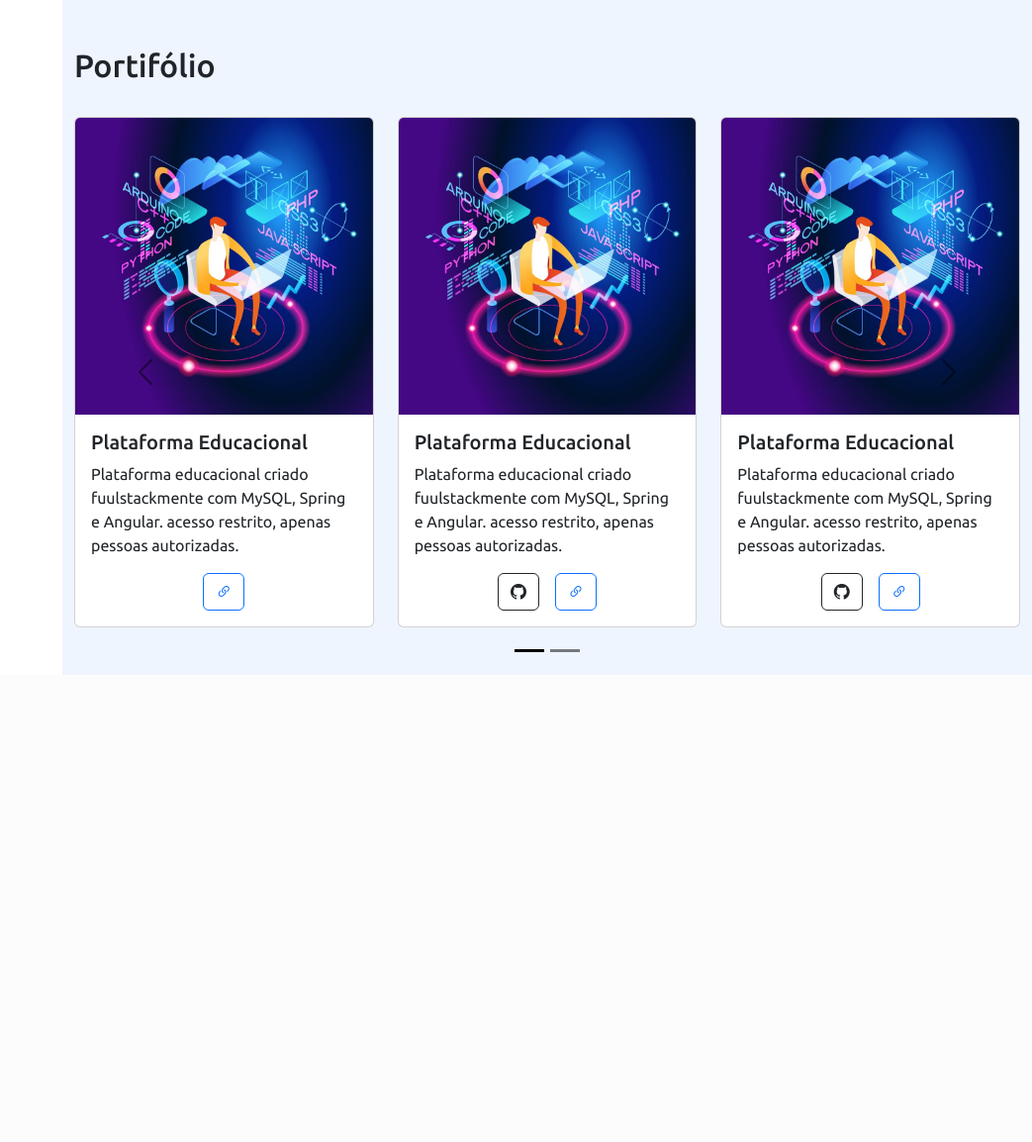
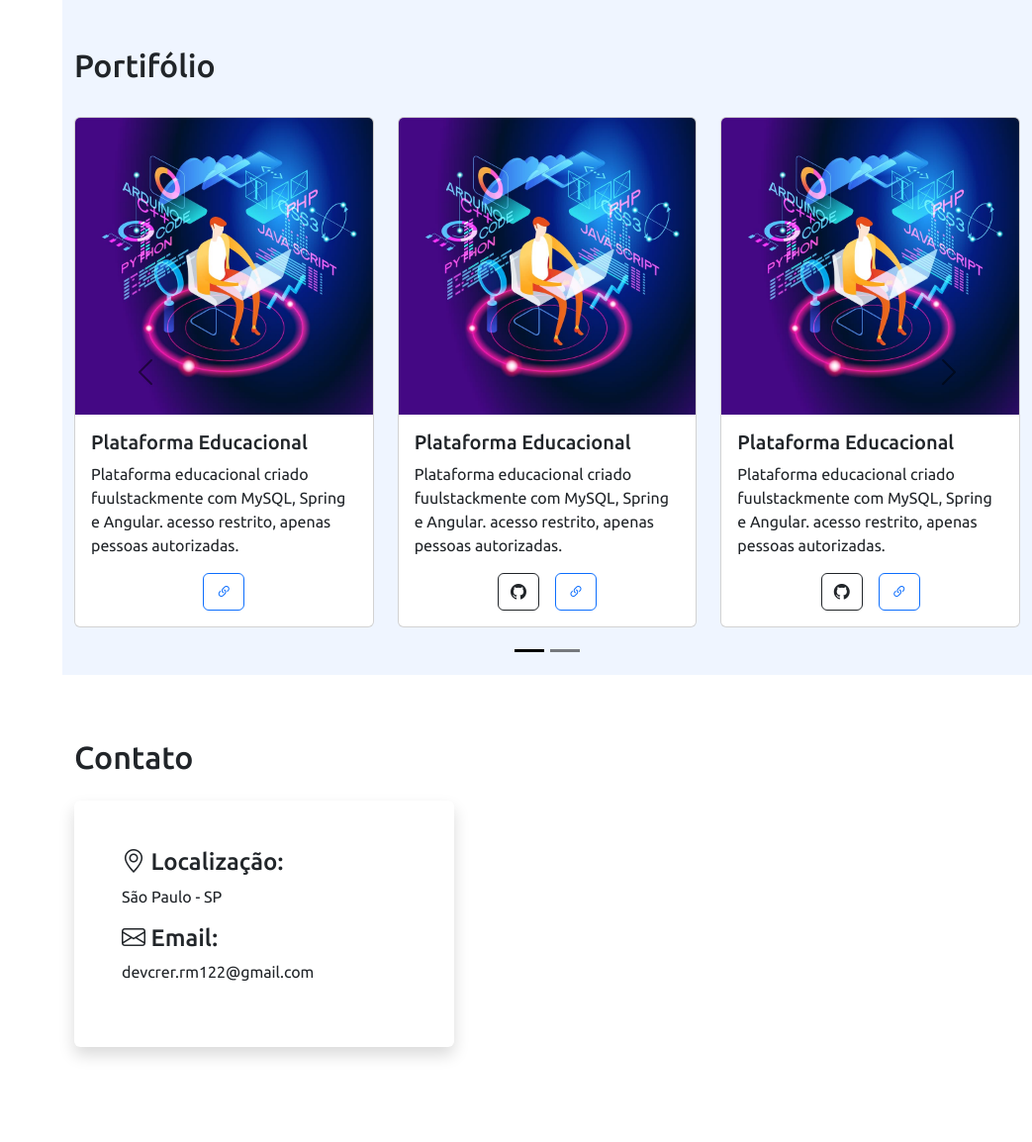
Before and after one commit to Mr1984-Pinheiro/Portifolio, a Flask app: page / in a window 1280 px wide. Shown: the part 3295-4449 px from the top of the page at 99% size, without its empty margins (237-1280 px from the left). Before the commit the page ends 3977 px from the top, so only its background shows below. Run offline with Flask 2, Linux system fonts and the light colour scheme; some libraries are stand-ins or nearby versions.

Commit message:
Section contato

```diff
--- a/templates/index.html
+++ b/templates/index.html
@@ -84,8 +84,8 @@
           </div>
 
           <div class="row mt-4">
-              <div class="col-md-4">
-                <img class="img-fluid shadow foto" src="../static/img/perfil2.png" alt="Foto do Carlos">
+              <div class="col-md-4 mb-4" >
+                <img class="img-fluid shadow foto" src="../static/img/perfil3.png" alt="Foto do Carlos">
               </div>
               <div class="col-md-8">
                 <h3>Desenvolvedor Front-end</h3>
@@ -617,6 +617,39 @@
 
       </section>
 
+      <section class="pt-5 pb-5" id="contato">
+
+        <div class="container mb-5">
+          <h2 class="pt-3 pb-3">Contato</h2>
+
+          <div class="row">
+
+            <div class="col-md-5">
+              <div class="card p-5 shadow border-0">
+                <div class="endereco">
+                    <h4><i class="bi bi-geo-alt"></i> Localização:</h4>
+                    <p>São Paulo - SP</p>
+                </div>
+
+                <div class="email">
+                    <h4><i class="bi bi-envelope"></i> Email:</h4>
+                    <p>devcrer.rm122@gmail.com</p>
+                </div>
+
+
+              </div>
+            </div>
+
+            <div class="col-md-7">
+
+            </div>
+
+          </div>
+
+        </div>
+
+      </section>
+
     </main>
 
     <script src="../static/bootstrap/js/bootstrap.bundle.min.js" ></script>
```
Also changed, not shown: static/img/perfil3.png (added).
